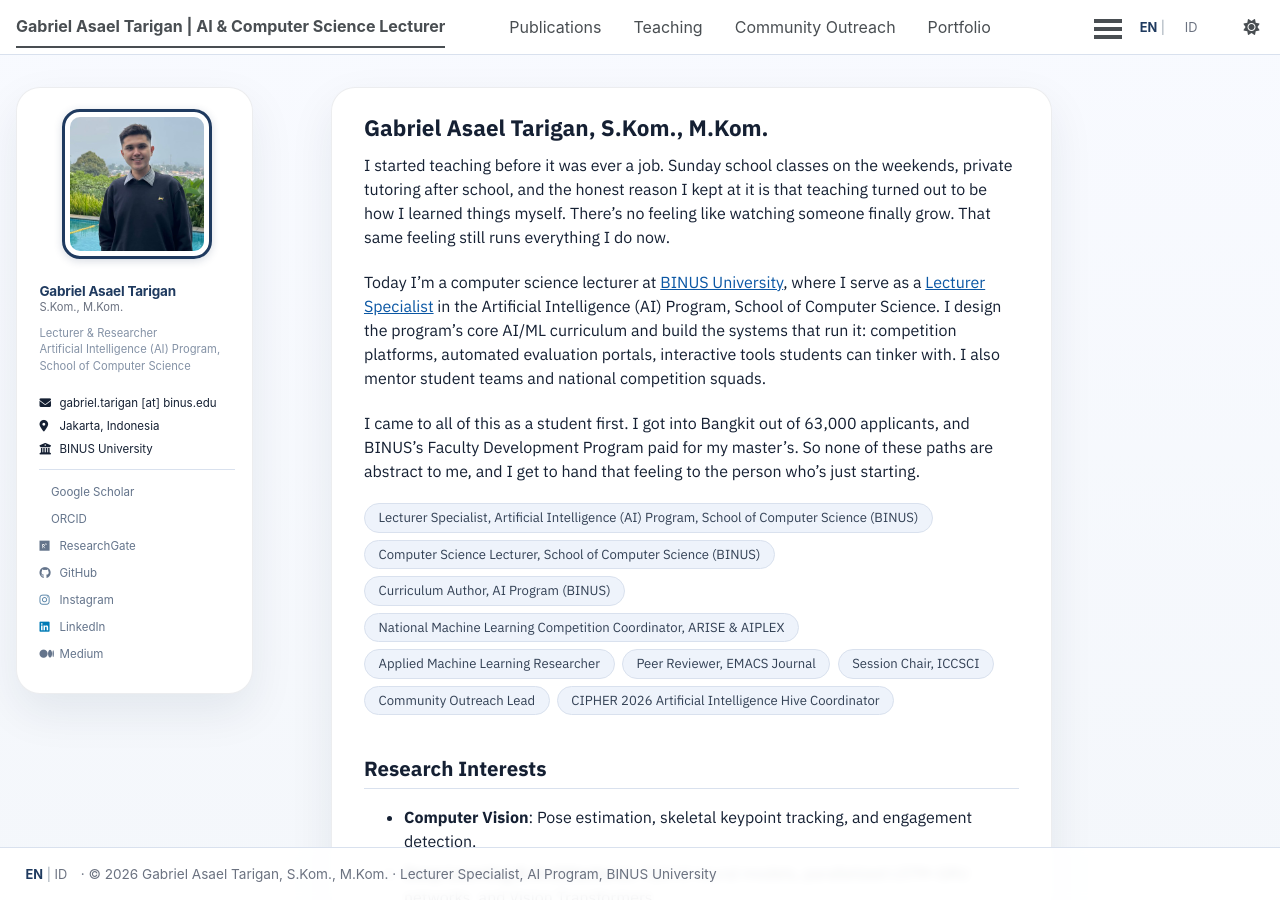
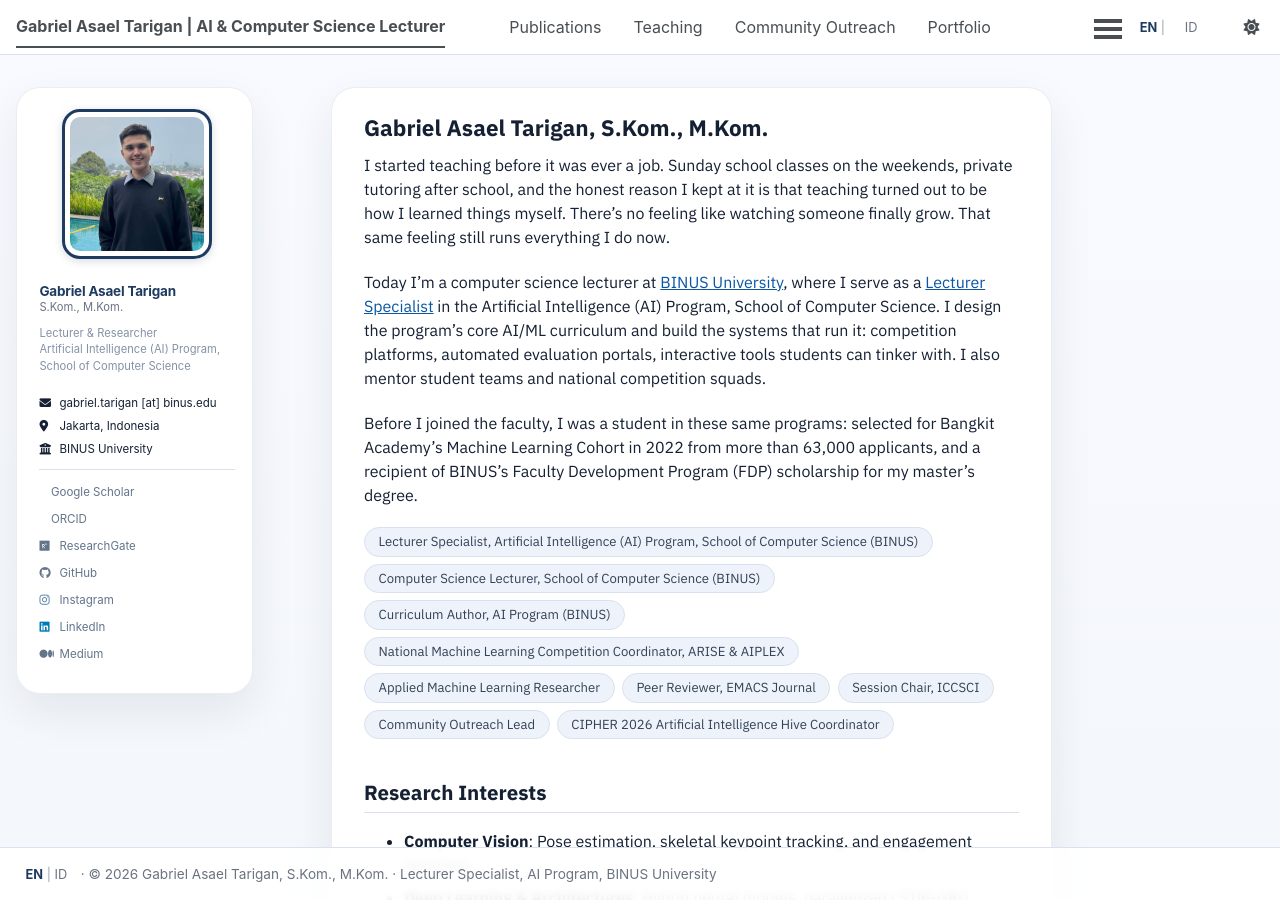
Before and after one commit to asaeltarigan/asaeltarigan.github.io, a Jekyll site: the page built from _pages/about.md, in a window 1280 px wide and 900 px high. Built offline with Jekyll 4.4.1, drawn with Linux system fonts in a browser that asks for light colours; a style sheet for code colours, icons or effects is not loaded.

Commit message:
About: rewrite the pre-faculty paragraph as factual achievements

```diff
--- a/_pages/about.md
+++ b/_pages/about.md
@@ -13,7 +13,7 @@ I started teaching before it was ever a job. Sunday school classes on the weeken
 
 Today I'm a computer science lecturer at [BINUS University](https://www.binus.ac.id), where I serve as a [Lecturer Specialist](https://socs.binus.ac.id/artificial-intelligence/people/gabriel-asael-tarigan-s-kom-m-kom/) in the Artificial Intelligence (AI) Program, School of Computer Science. I design the program's core AI/ML curriculum and build the systems that run it: competition platforms, automated evaluation portals, interactive tools students can tinker with. I also mentor student teams and national competition squads.
 
-I came to all of this as a student first. I got into Bangkit out of 63,000 applicants, and BINUS's Faculty Development Program paid for my master's. So none of these paths are abstract to me, and I get to hand that feeling to the person who's just starting.
+Before I joined the faculty, I was a student in these same programs: selected for Bangkit Academy's Machine Learning Cohort in 2022 from more than 63,000 applicants, and a recipient of BINUS's Faculty Development Program (FDP) scholarship for my master's degree.
 
 <ul class="role-chips">
 <li>Lecturer Specialist, Artificial Intelligence (AI) Program, School of Computer Science (BINUS)</li>
```
